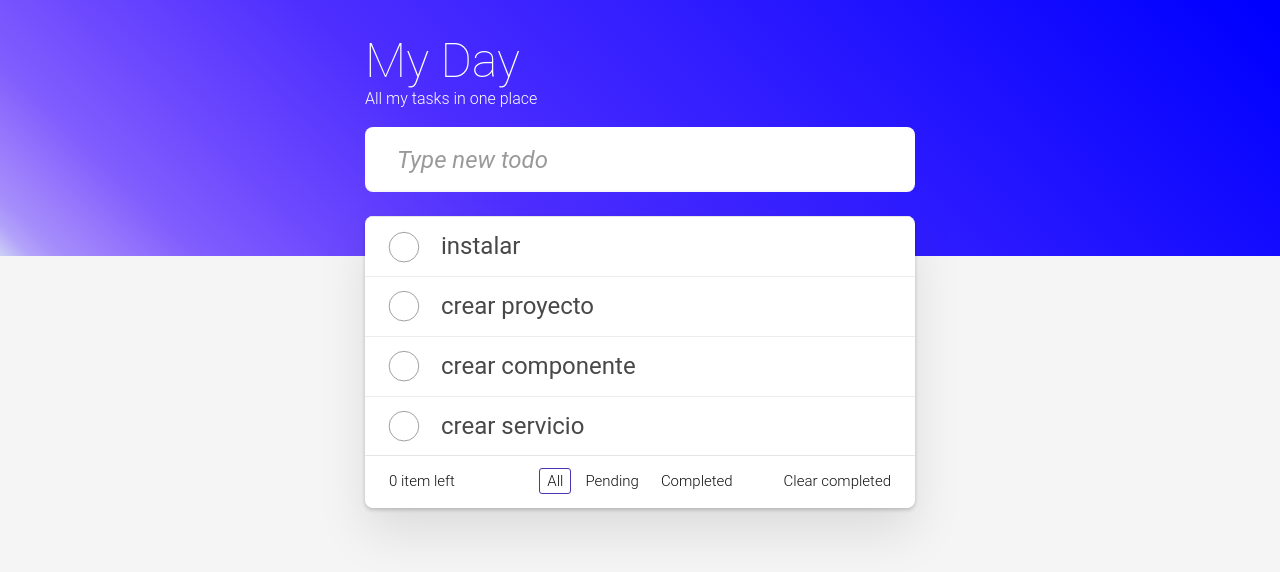
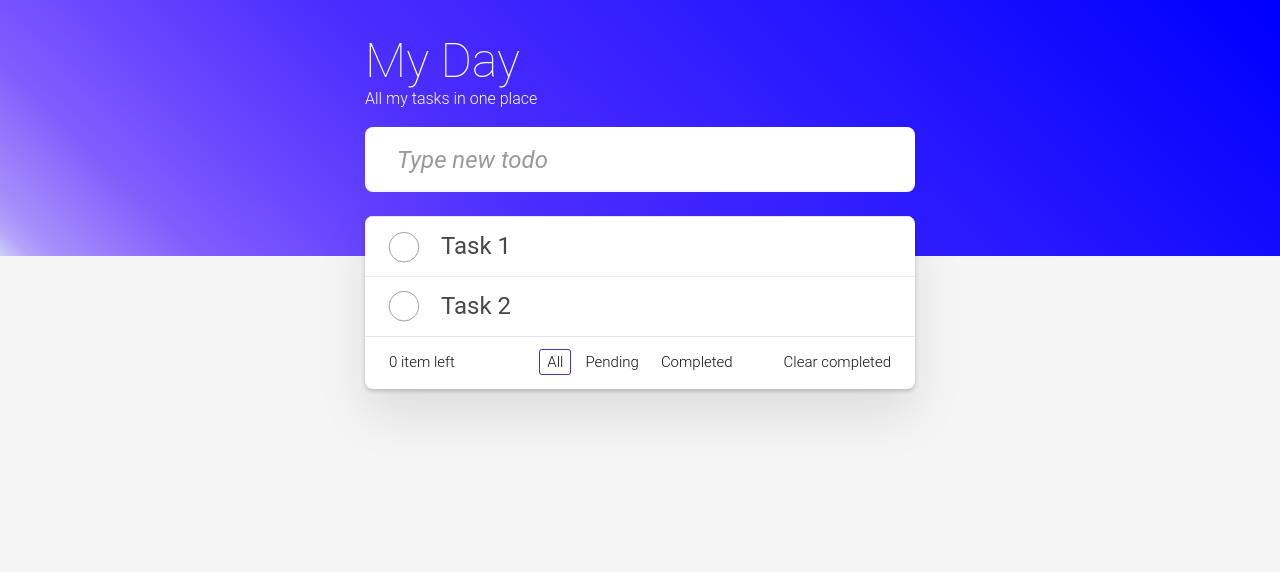
Before and after one commit to JMaycol-Valencia/angularTodoApp, an Angular app: page /home in a window 1280 px wide. Shown: the top 572 px of the page. Built offline with nearby package versions, Linux system fonts and the light colour scheme.

Commit message:
directiva ngFor

```diff
--- /dev/null
+++ b/src/app/models/task.model.ts
@@ -0,0 +1,5 @@
+export interface Task{
+    id : number;
+    tittle: string;
+    completed: boolean;
+}
--- a/src/app/pages/home/home.component.html
+++ b/src/app/pages/home/home.component.html
@@ -21,7 +21,7 @@
           <li *ngFor="let task of tasks();index as i">
             <div class="view">
               <input class="toggle" type="checkbox" />
-              <label> {{ task }}</label>
+              <label> {{ task.tittle }}</label>
               <button class="destroy" (click)="deleteHandler(i)"></button>
             </div>
             <input class="edit" value="task" />
--- a/src/app/pages/home/home.component.ts
+++ b/src/app/pages/home/home.component.ts
@@ -1,5 +1,7 @@
 import { CommonModule } from '@angular/common';
 import { Component, signal } from '@angular/core';
+
+import { Task } from '../../models/task.model';
 
 @Component({
   selector: 'app-home',
@@ -9,19 +11,34 @@ import { Component, signal } from '@angular/core';
   styleUrl: './home.component.css'
 })
 export class HomeComponent {
-  tasks = signal([
-      'instalar',
-      'crear proyecto',
-      'crear componente',
-      'crear servicio',
+  tasks = signal<Task[]> ([
+      {
+        id: Date.now(),
+        tittle: 'Task 1',
+        completed: false
+      },
+      {
+        id: Date.now(),
+        tittle: 'Task 2',
+        completed: false
+      }
     ]);
 
   changeHanldler(event: Event){
     const input = event.target as HTMLInputElement;
     const newTask = input.value;
-    this.tasks.update( tasks => [...tasks, newTask] );
+    this.addTask(newTask);
     input.value = '';
   }
+
+  addTask(tittle : string){
+    const newTask = {
+      id: Date.now(),
+      tittle,
+      completed: false
+  }
+  this.tasks.update( tasks => [...tasks, newTask] );
+}
 
   deleteHandler(index: number){
     this.tasks.update(tasks => tasks.filter((tasks, position) => position !== index ));
```
